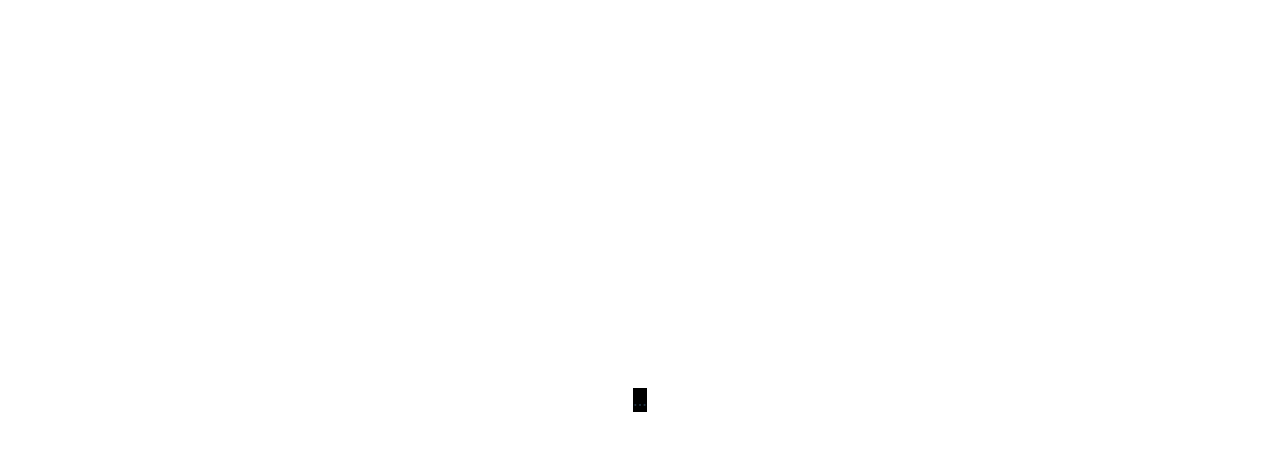
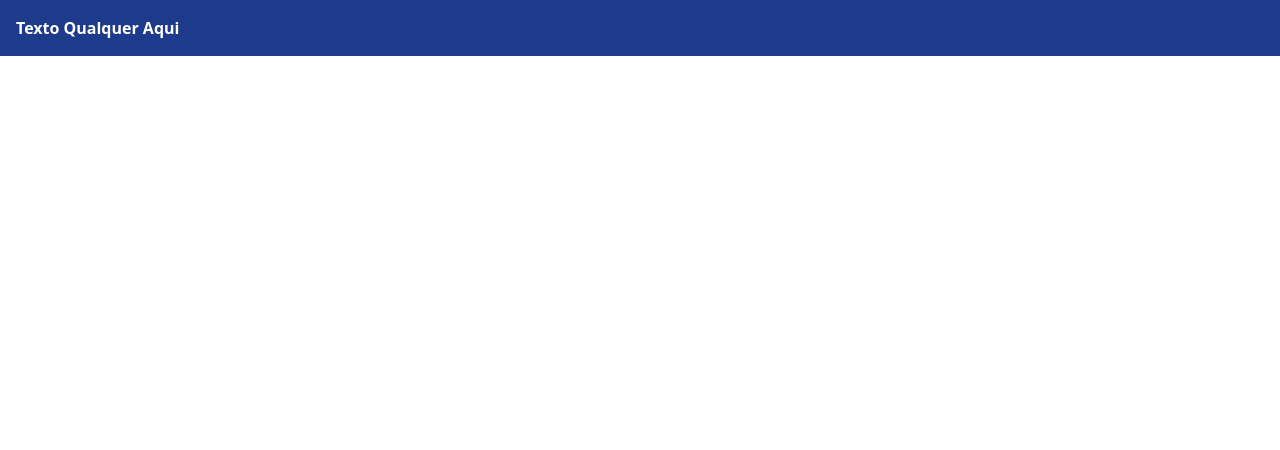
Before and after one commit to fabriciops/estudo-react, a React (Vite) app: page / in a window 1280 px wide. Shown: the top 450 px of the page. Built offline with nearby package versions, Linux system fonts and the light colour scheme.

Commit message:
tailwindCSS

```diff
--- a/src/App.css
+++ b/src/App.css
@@ -1,9 +1,9 @@
-#root {
+/* #root {
   max-width: 1280px;
   margin: 0 auto;
   padding: 2rem;
   text-align: center;
-}
+} */
 
 .logo {
   height: 6em;
--- a/src/App.tsx
+++ b/src/App.tsx
@@ -1,28 +1,17 @@
 import React from 'react'
-import { useState } from 'react'
-import reactLogo from './assets/react.svg'
-import './App.css'
-import {Botao} from './components/Botao'
-import {Pessoa} from './components/Pessoa'
-
 
 function App() {
 
-  const [show, setShow] = useState(false);
-
-  const handleClick = () => {
-    setShow(!show);
-
-    // if(show){
-    //   setShow(true);
-
-    // }else{
-    //   setShow(false);
-    // }
-  }
 
   return(
-    <div className='bg-black'>...</div>
+    <>
+      <div className="bg-blue-900 text-white p-4 text-2x1 font-bold flex flex-col">
+        Texto Qualquer Aqui
+      </div>
+
+
+    </>
+
   );
 
 }
--- a/src/index.css
+++ b/src/index.css
@@ -1,23 +1,6 @@
 @tailwind base;
 @tailwind components;
 @tailwind utilities;
-
-:root {
-  font-family: Inter, Avenir, Helvetica, Arial, sans-serif;
-  font-size: 16px;
-  line-height: 24px;
-  font-weight: 400;
-
-  color-scheme: light dark;
-  color: rgba(255, 255, 255, 0.87);
-  background-color: #242424;
-
-  font-synthesis: none;
-  text-rendering: optimizeLegibility;
-  -webkit-font-smoothing: antialiased;
-  -moz-osx-font-smoothing: grayscale;
-  -webkit-text-size-adjust: 100%;
-}
 
 a {
   font-weight: 500;
@@ -28,13 +11,7 @@ a:hover {
   color: #535bf2;
 }
 
-body {
-  margin: 0;
-  display: flex;
-  place-items: center;
-  min-width: 320px;
-  min-height: 100vh;
-}
+
 
 h1 {
   font-size: 3.2em;
```
